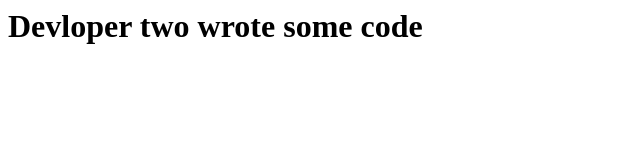
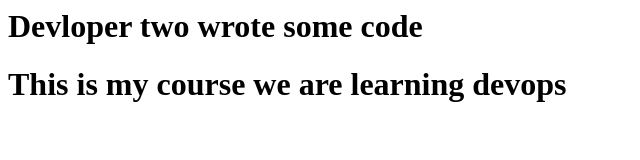
Before and after one commit to saleelakavya/FLMREPO, a plain HTML site: page index.html in a window 1280 px wide. Shown: the whole page, without its empty margins (0-640 px from the left). Drawn offline with Linux system fonts and the light colour scheme.

Commit message:
Update index.html

```diff
--- a/index.html
+++ b/index.html
@@ -1 +1,2 @@
 <h1> Devloper two wrote some code</h1>
+<h1>This is my course we are learning devops</h1>
```
